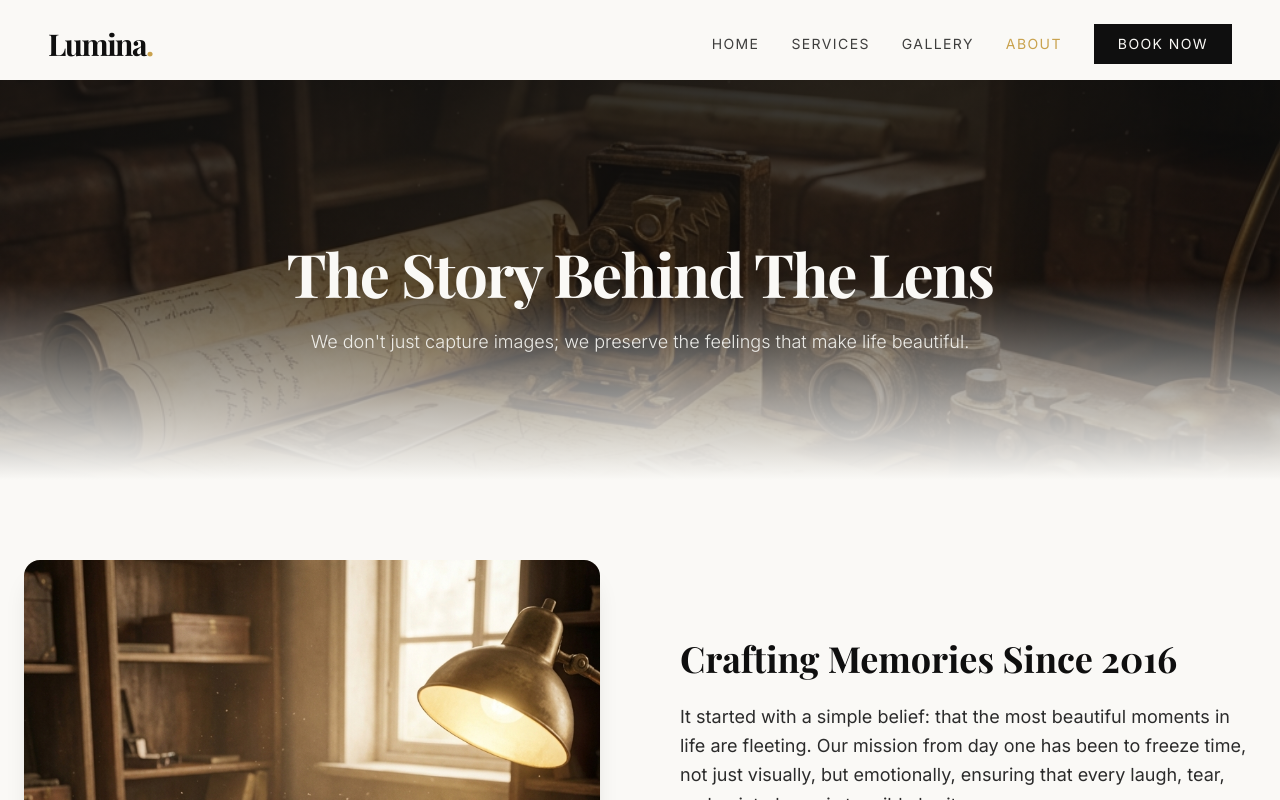
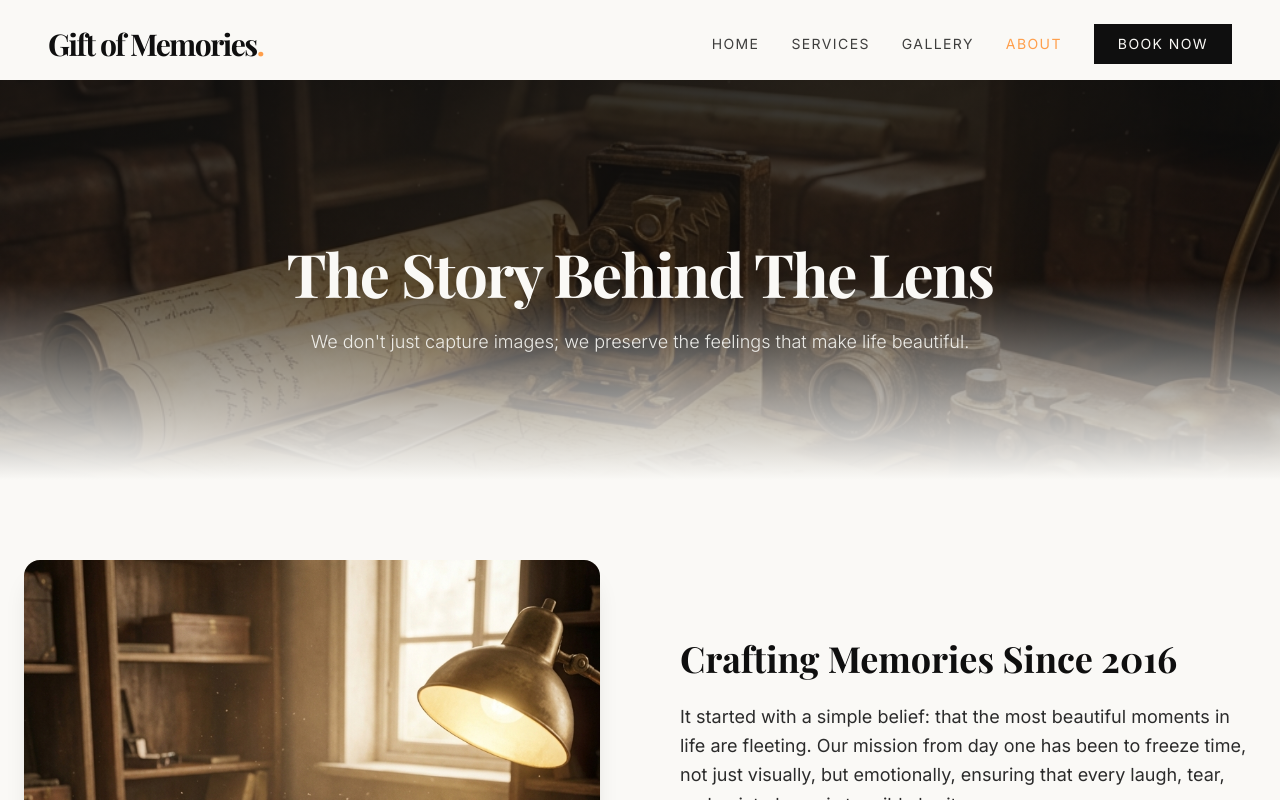
Before and after one commit to arnab0475/giftofmemories, a React (Vite) app in the folder client/: page /about in a window 1280 px wide. Shown: the top 800 px of the page. Built offline with nearby package versions, Linux system fonts and the light colour scheme; a web font is replaced by a local one.

Commit message:
chore: changing theme color

```diff
--- a/client/src/components/CTASection.jsx
+++ b/client/src/components/CTASection.jsx
@@ -18,7 +18,7 @@ const CTASection = () => {
             book a session.
           </p>
           <motion.a
-            href="mailto:hello@lumina.com"
+            href="mailto:hello@giftofmemories.com"
             whileHover={{ scale: 1.05 }}
             whileTap={{ scale: 0.95 }}
             className="inline-block px-10 py-4 bg-charcoal-black text-warm-ivory font-inter text-sm uppercase tracking-widest hover:bg-gold-accent hover:text-charcoal-black transition-all duration-300 shadow-lg"
--- a/client/src/components/Footer.jsx
+++ b/client/src/components/Footer.jsx
@@ -8,7 +8,7 @@ const Footer = () => {
           {/* Brand */}
           <div className="space-y-6">
             <h2 className="font-playfair text-3xl font-bold tracking-tighter">
-              Lumina<span className="text-gold-accent">.</span>
+              Gift of Memories<span className="text-gold-accent">.</span>
             </h2>
             <p className="font-inter text-warm-ivory/60 text-sm leading-relaxed max-w-xs">
               Professional photography studio capturing life's most beautiful
@@ -125,7 +125,7 @@ const Footer = () => {
         </div>
 
         <div className="pt-8 border-t border-white/5 flex flex-col md:flex-row justify-between items-center space-y-4 md:space-y-0 text-xs font-inter text-warm-ivory/40">
-          <p>&copy; 2025 Lumina Photography. All rights reserved.</p>
+          <p>&copy; 2025 Gift of Memories Photography. All rights reserved.</p>
           <div className="flex space-x-6">
             <a href="#" className="hover:text-white transition-colors">
               Privacy Policy
--- a/client/src/components/Navbar.jsx
+++ b/client/src/components/Navbar.jsx
@@ -37,7 +37,7 @@ const Navbar = () => {
           to="/"
           className="font-playfair text-2xl md:text-3xl font-bold text-charcoal-black tracking-tighter"
         >
-          Lumina<span className="text-gold-accent">.</span>
+          Gift of Memories<span className="text-gold-accent">.</span>
         </Link>
 
         {/* Desktop Navigation */}
--- a/client/src/components/Testimonials.jsx
+++ b/client/src/components/Testimonials.jsx
@@ -17,7 +17,7 @@ const testimonials = [
   },
   {
     id: 3,
-    text: "Lumina's work elevated our brand campaign to a whole new level. The attention to detail and creative direction were impeccable.",
+    text: "Gift of Memories's work elevated our brand campaign to a whole new level. The attention to detail and creative direction were impeccable.",
     author: "Elena Rossi",
     role: "Fashion Director",
   },
--- a/client/src/index.css
+++ b/client/src/index.css
@@ -3,7 +3,7 @@
 @theme {
   --color-charcoal-black: #0F0F0F;
   --color-warm-ivory: #FAF9F6;
-  --color-gold-accent: #C9A24D;
+  --color-gold-accent: #FF9F4B;
   --color-soft-rose: #F4DADA;
   --color-slate-gray: #2B2B2B;
   --color-muted-beige: #EDE6DB;
```
